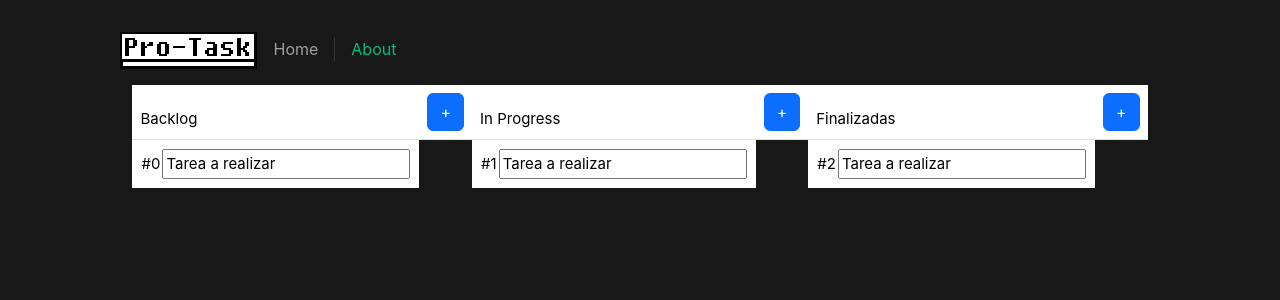
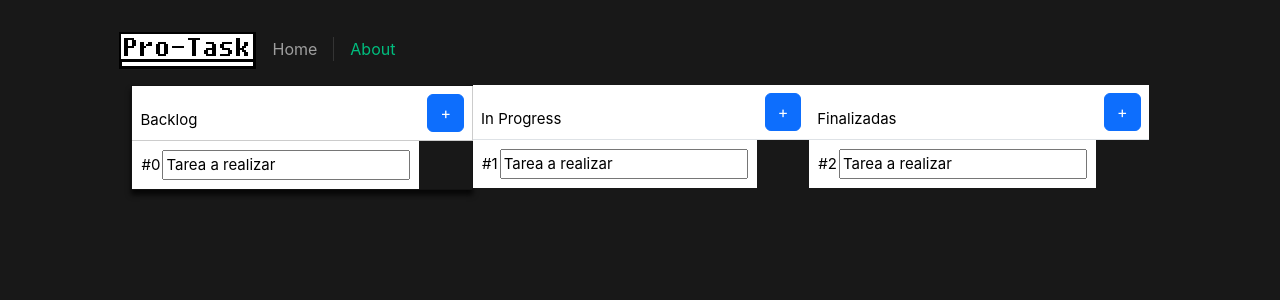
Before and after one commit to RominaSaravia/adminDeTareas, a Vue app in the folder vue-app/: page / in a window 1280 px wide. In both pictures the pointer is over the element 302 px from the left and 136 px from the top of the page. Shown: the top 300 px of the page. Built offline with nearby package versions, Linux system fonts and the light colour scheme.

Commit message:
hover on tables added

```diff
--- a/vue-app/src/components/TableWorkspace.vue
+++ b/vue-app/src/components/TableWorkspace.vue
@@ -90,4 +90,11 @@ export default {
     display: flex;
     flex-direction: row;
 }
+.table-hover:hover{
+    border: 1px solid rgba(0, 0, 0, 0.2);
+    box-shadow: 0px 5px 5px 0px rgba(0,0,0,0.75);
+    transition: 1s;
+
+}
+
 </style>
```
